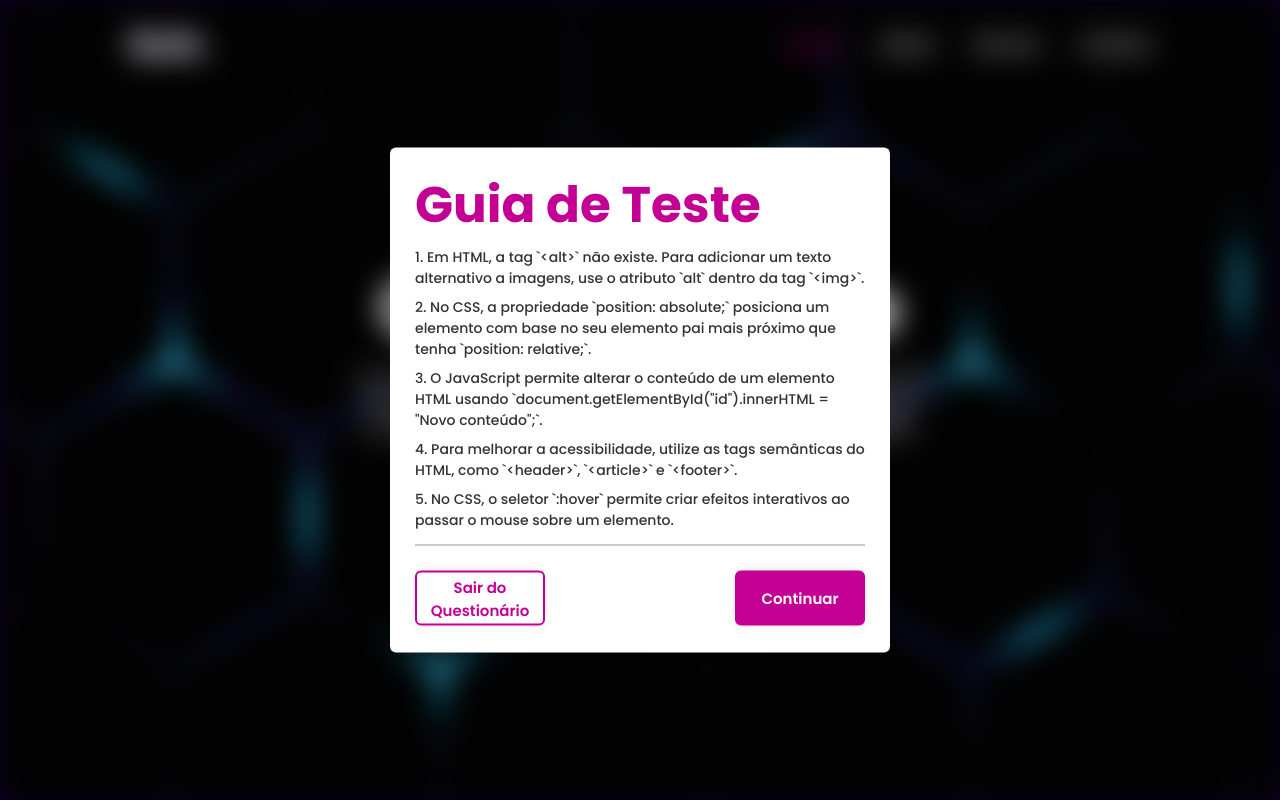
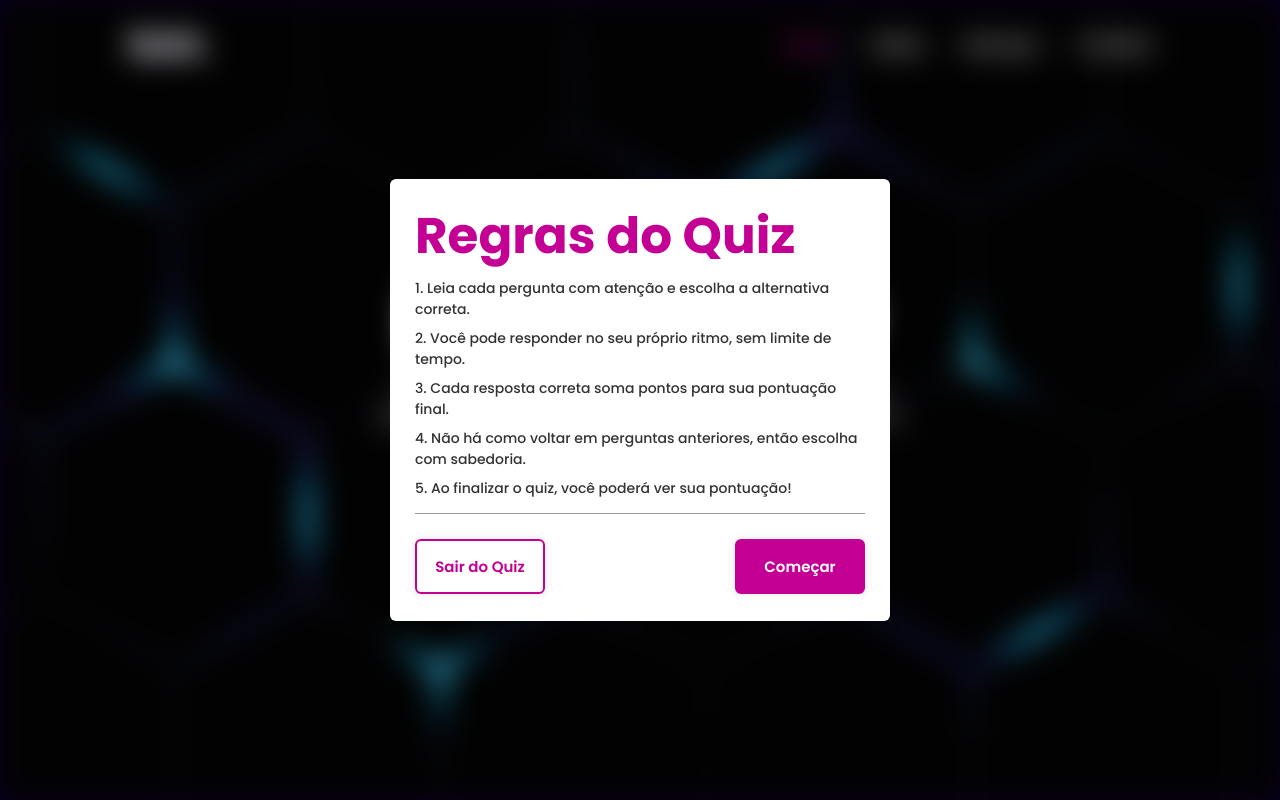
Before and after one commit to eduardohro/dev-quiz, a plain HTML site: page index.html in a window 1280 px wide. Both pictures are taken after a click on the button "Começar Quiz". Shown: the top 800 px of the page. Drawn offline with Linux system fonts and the light colour scheme.

Commit message:
Updade html

```diff
--- a/index.html
+++ b/index.html
@@ -13,10 +13,10 @@
             <a href="#" class="logo">Quiz.</a>
 
             <nav class="navbar">
-                <a href="#" class="active">Home</a>
-                <a href="#">About</a>
-                <a href="#">Service</a>
-                <a href="#">Contact</a>
+                <a href="#" class="active">Início</a>
+                <a href="#">Sobre</a>
+                <a href="#">Serviços</a>
+                <a href="#">Contato</a>
             </nav>
         </header>
 
@@ -24,9 +24,9 @@
 
             <section class="quiz-section">
                 <div class="quiz-box">
-                    <h1>Eduardo Dev. Quiz</h1>
+                    <h1>Desafio Dev</h1>
                     <div class="quiz-header">
-                        <span>Tutoriais de Sites de Quiz</span>
+                        <span>Quiz de Programação</span>
                         <span class="header-score">Pontuação: 0 / 5</span>
                     </div>
 
@@ -73,8 +73,8 @@
 
             <section class="home">
                 <div class="home-content">
-                    <h1>Quiz Website</h1>
-                    <p>Lorem ipsum dolor sit amet consectetur adipisicing elit. Iusto nobis nihil eaque ab veritatis delectus modi repellat ullam unde excepturi labore architecto, atque voluptate et, commodi asperiores tempore? Fugiat, magnam.</p>
+                    <h1>Desafio Dev</h1>
+                    <p>Teste seus conhecimentos em programação com perguntas desafiadoras! Responda questões de múltipla escolha e veja sua pontuação final. Está pronto para o desafio?</p>
                     <button class="start-btn">Começar Quiz</button>
                 </div>
             </section>
@@ -82,16 +82,16 @@
     </main>
 
     <div class="popup-info">
-        <h2>Guia de Teste</h2>
-        <span class="info">1. Em HTML, a tag `&lt;alt&gt;` não existe. Para adicionar um texto alternativo a imagens, use o atributo `alt` dentro da tag `&lt;img&gt;`.</span>
-        <span class="info">2. No CSS, a propriedade `position: absolute;` posiciona um elemento com base no seu elemento pai mais próximo que tenha `position: relative;`.</span>
-        <span class="info">3. O JavaScript permite alterar o conteúdo de um elemento HTML usando `document.getElementById("id").innerHTML = "Novo conteúdo";`.</span>
-        <span class="info">4. Para melhorar a acessibilidade, utilize as tags semânticas do HTML, como `&lt;header&gt;`, `&lt;article&gt;` e `&lt;footer&gt;`.</span>
-        <span class="info">5. No CSS, o seletor `:hover` permite criar efeitos interativos ao passar o mouse sobre um elemento.</span>
+        <h2>Regras do Quiz</h2>
+        <span class="info">1. Leia cada pergunta com atenção e escolha a alternativa correta.</span>
+        <span class="info">2. Você pode responder no seu próprio ritmo, sem limite de tempo.</span>
+        <span class="info">3. Cada resposta correta soma pontos para sua pontuação final.</span>
+        <span class="info">4. Não há como voltar em perguntas anteriores, então escolha com sabedoria.</span>
+        <span class="info">5. Ao finalizar o quiz, você poderá ver sua pontuação!</span>
 
         <div class="btn-group">
-            <button class="info-btn exit-btn">Sair do Questionário</button>
-            <a href="#" class="info-btn continue-btn">Continuar</a>
+            <button class="info-btn exit-btn">Sair do Quiz</button>
+            <a href="#" class="info-btn continue-btn">Começar</a>
         </div>
     </div>
 
--- a/style.css
+++ b/style.css
@@ -50,7 +50,7 @@ body {
 
 .main {
     min-height: 100vh;
-    background: url('fundo.jpg') no-repeat;
+    background: url('fundo.png') no-repeat;
     background-size: cover;
     background-position: center;
     pointer-events: auto;
```
Also changed, not shown: fundo.jpg (deleted), fundo.png (added).
